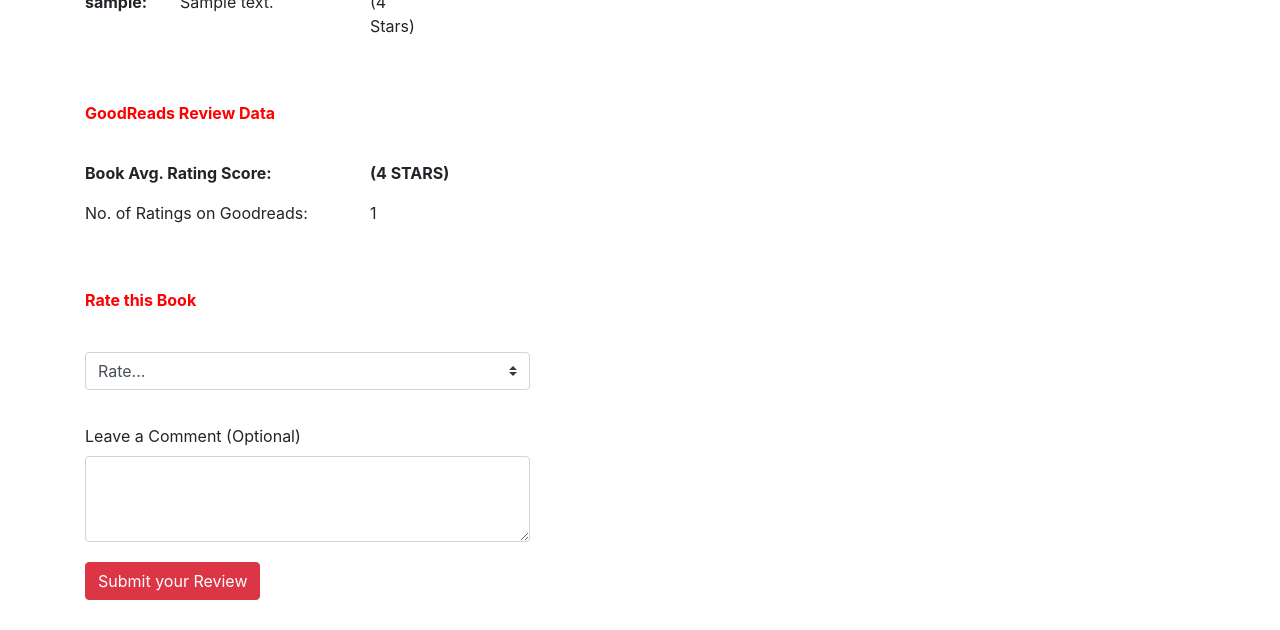
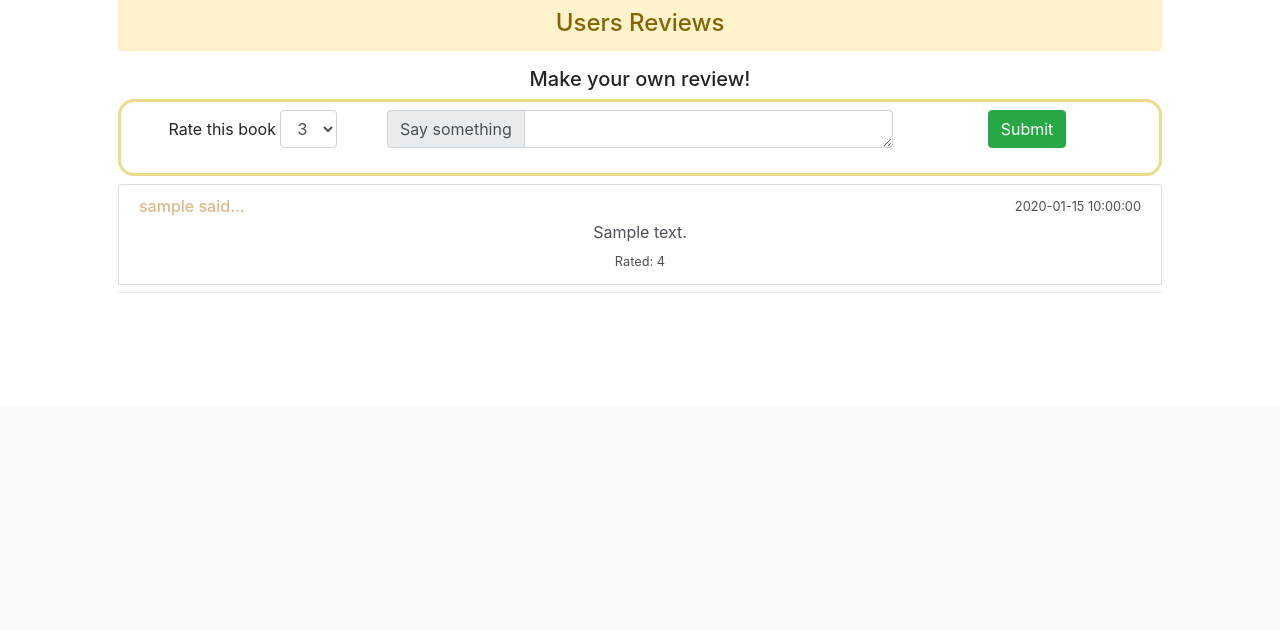
Before and after one commit to sultan-lion/project1, a Flask app: template templates/book.html in a window 1280 px wide. Shown: the part 393-1023 px from the top of the page. After the commit the page ends 800 px from the top, so only its background shows below. Run offline with Flask 2, Linux system fonts and the light colour scheme; the template is opened without the code that fills it: most values are stand-ins (such as "Sample title", 1, 10 or a date in 2020); one stand-in notice (Sample message) is shown; some libraries are stand-ins or nearby versions.

Commit message:
Added my updated project1

```diff
--- a/application.py
+++ b/application.py
@@ -1,9 +1,9 @@
 import os
-from flask import Flask, session, render_template,jsonify, request
+
+from flask import Flask, session
 from flask_session import Session
 from sqlalchemy import create_engine
 from sqlalchemy.orm import scoped_session, sessionmaker
-import requests
 
 app = Flask(__name__)
 
@@ -23,121 +23,4 @@ db = scoped_session(sessionmaker(bind=engine))
 
 @app.route("/")
 def index():
-    return render_template("index.html")
-
-@app.route("/register", methods=["POST"])
-def register():
-    name = request.form.get("name")
-    surname = request.form.get("surname")
-    email = request.form.get("email")
-    name = request.form.get("username")
-    password= request.form.get("password")
-    if not name or not surname or not email or not username or not password:
-        return render_template("error.html", message="Please fill the regstration form completely")
-
-    if db.execute("SELECT * FROM accounts WHERE username = :username", {"username": username}).rowcount != 0:
-        return render_template("error.html", message="You are already registered")
-
-    db.execute("INSERT INTO accounts (name, surname, email, username, password) VALUES (:name, :surname, :email, :username, :password)",
-            {"name": name, "surname": surname, "email": email, "username": username, "password": password })
-    db.commit()
-
-    return render_template("success.html",message="You have successfully been registered on the website!")
-
-@app.route("/search", methods=["POST"])
-def login():
-    username = request.form.get("username2")
-    password = request.form.get("password2")
-
-    if not username or not password:
-        return render_template("error.html", message="Please type both the username and the password")
-
-    # Make sure flight exists.
-    if db.execute("SELECT * FROM accounts WHERE username = :username", {"username": username}).rowcount == 0:
-        return render_template("error.html", message="Username does not exist")
-
-    if db.execute("SELECT * FROM accounts WHERE username = :username AND password= :password", {"username": username ,"password": password}).rowcount == 0:
-         return render_template("error.html", message="Wrong Password")
-    session["user"] = db.execute("SELECT * FROM accounts WHERE username = :username", {"username": username ,"password": password}).fetchone()
-    return render_template("search.html")
-
-@app.route("/search/books", methods=["POST"])
-def search():
-    book_isbn = request.form.get("book_isbn")
-    book_isbn = "%"+ book_isbn + "%"
-    search_results = db.execute("SELECT * FROM books WHERE isbn LIKE :isbn", {"isbn": book_isbn}).fetchall()
-    return render_template("results.html", search_results = search_results)
-
-@app.route("/search/books/<book_isbn>")
-def review(book_isbn):
-    book = db.execute("SELECT * FROM books WHERE isbn = :isbn", {"isbn": book_isbn}).fetchone()
-    book_rev = db.execute("SELECT book_isbn,rev_text, rev_rate,username FROM review JOIN accounts on review.user_id = accounts.id WHERE book_isbn = :book_isbn", {"book_isbn": book_isbn}).fetchall()
-    res = requests.get("https://www.goodreads.com/book/review_counts.json", params={"key": "y2a7MXJzKHF9HGrshbUsAQ", "isbns": book_isbn})
-    grv = res.json()
-    grv = {'avg_rate': grv["books"][0]["average_rating"], 'rate_count': grv["books"][0]["ratings_count"]}
-
-    return render_template("book.html",book=book,book_rev=book_rev,grv=grv)
-
-
-@app.route("/search/books/<book_isbn>/submitreview",methods=["POST"])
-def submit(book_isbn):
-    rev_text = request.form.get("text")
-    try:
-        rev_rate = int(request.form.get("rate"))
-    except ValueError:
-        return render_template("error.html", message="Please rate the Book!")
-    #Check if you have previously submitted a review for this book
-    if db.execute("SELECT * FROM review WHERE book_isbn = :book_isbn AND user_id= :user_id", {"book_isbn": book_isbn, "user_id": session["user"].id}).rowcount != 0:
-        return render_template("error.html", message="You have already submitted a review for this book!")
-
-     #INSERT INTO DATABASE'S REVIEW TABLE
-    if rev_text:
-        db.execute("INSERT INTO review (rev_text, rev_rate, book_isbn, user_id) VALUES (:rev_text, :rev_rate, :book_isbn, :user_id)",
-            {"rev_text": rev_text, "rev_rate": rev_rate, "book_isbn": book_isbn, "user_id": session["user"].id })
-        db.commit()
-    else:
-        db.execute("INSERT INTO review (rev_rate, book_isbn, user_id) VALUES (:rev_rate, :book_isbn, :user_id)",
-            {"rev_rate": rev_rate, "book_isbn": book_isbn, "user_id": session["user"].id })
-        db.commit()
-
-    #update rev count
-    book = db.execute("SELECT * FROM books WHERE isbn = :isbn", {"isbn": book_isbn}).fetchone()
-    if book.rev_count is None:
-        new_rev_count=1
-    else:
-        new_rev_count = book.rev_count + 1
-    db.execute("UPDATE books SET rev_count = :new_count WHERE isbn = :isbn",{"isbn": book_isbn, "new_count": new_rev_count})
-    db.commit()
-
-   #update average score
-    if db.execute("SELECT * FROM review WHERE book_isbn = :book_isbn",{"book_isbn": book_isbn}).rowcount == 1:
-        avg = float(rev_rate)
-        db.execute("UPDATE books SET avg_score = :avg WHERE isbn = :isbn",{"isbn": book_isbn, "avg": avg})
-        db.commit()
-        return render_template("success.html",message="You have successfully submitted your review!")
-    else:
-        oldrates = db.execute("SELECT * FROM review WHERE book_isbn = :book_isbn",{"book_isbn": book_isbn}).fetchall()
-        sum=0
-        for rev in oldrates:
-            sum = sum + int(rev.rev_rate)
-        avg = sum/new_rev_count
-        db.execute("UPDATE books SET avg_score = :avg WHERE isbn = :isbn",{"isbn": book_isbn, "avg": avg})
-        db.commit()
-        return render_template("success.html",message="You have successfully submitted your review!")
-
-
-# API ROUTES
-@app.route("/api/<isbn>")
-def book_api(isbn):
-    if db.execute("SELECT * FROM books WHERE isbn = :book_isbn",{"book_isbn": isbn}).rowcount == 0:
-        return jsonify({"error": "Invalid ISBN or not in the Database"}), 404
-    else:
-        book = db.execute("SELECT * FROM books WHERE isbn = :book_isbn",{"book_isbn": isbn}).fetchone()
-        return jsonify({
-            "title": book.title,
-            "author": book.author,
-            "year": book.year,
-            "isbn": book.isbn,
-            "review_count": book.rev_count,
-            "average_score": book.avg_score
-        })
+    return "Project 1: TODO"
--- /dev/null
+++ b/static/style.css
@@ -0,0 +1,47 @@
+main .form-control
+{
+    /* center form controls */
+    display: inline-block;
+
+    /* override Bootstrap's 100% width for form controls */
+    width: auto;
+}
+
+.card-body {
+    text-align: start;
+}
+
+.results-container {
+    display: flex;
+    flex-direction: row;
+    flex-wrap: wrap;
+    justify-content: space-around;
+    align-items: baseline;
+}
+
+.book-container {
+    display: flex;
+    justify-content: center;
+}
+
+.form-border {
+    border-color: #ECDB88;
+    border-style: solid;
+    border-radius: 1rem;
+    padding: 0.5rem;
+}
+
+main
+{
+    /* scroll horizontally as needed */
+    overflow-x: auto;
+
+    /* center contents */
+    text-align: center;
+}
+
+main img
+{
+    /* constrain images on small screens */
+    max-width: 100%;
+}
--- a/templates/book.html
+++ b/templates/book.html
@@ -1,126 +1,81 @@
 {% extends "layout.html" %}
 
 {% block title %}
-    Success!
+    {{bookInfo[0]['title']}}
 {% endblock %}
 
-{% block body %}
+{% block content %}
 
-<!-- BASIC INFO ABOUT THE BOOK-->
-<div class="row">
-  <div class="col-3"></div>
-  <div class="col-6"><h3 style="color:red;text-float:center;margin-bottom:30px;margin-top:50px;">BOOK INFORMATION</h3></div>
-  <div class="col-3"></div>
+    <div class="row book-container">
+        <div class="col-sm-4">
+            <img src="http://covers.openlibrary.org/b/isbn/{{bookInfo[0]['isbn']}}-M.jpg" width="130px">
+        </div>
+        <div class="col-sm-4">
+            <h1>{{bookInfo[0]['title']}}</h1>
+            <h5>Author: {{bookInfo[0]['author']}}</h5>
+            <h5>Published: {{bookInfo[0]['year']}}</h5>
+            <h5>ISBN-10: {{bookInfo[0]['isbn']}}</h5>
         </div>
 
-<div class="row">
-  <div class="col-3"></div>
-  <div class="col-6">
-    <ul>
-        <li>ISBN: {{ book.isbn }}</li>
-        <li>Title: {{ book.title }}</li>
-        <li>Author: {{ book.author}} </li>
-        <li>Year: {{ book.year}} </li>
-    </ul>
+        <!--GOODREADS REVIEWS -->
+        <div class="col-sm-4">
+            <img class="mb-3" src="../static/goodreads.jpg" alt="Goodreads" width="200" height="45">
+            <h5>Nº of Ratings: {{bookInfo[1]['work_ratings_count']}}</h5>
+            <h5>Average Rating: {{bookInfo[1]['average_rating']}}</h5>
+            <h5>
+                <a href="https://www.goodreads.com/search?q={{bookInfo[0]['title']}}">Goodreads page</a>
+            </h5>
         </div>
-  <div class="col-3"></div>
     </div>
+    <div class="dropdown-divider"></div>
 
-<!-- BOOK REVIEW INFO FROM DATABASE-->
-<div class="row" style="margin-bottom:30px;margin-top:50px;">
-  <div class="col-10">
-    <h6 style="color:red;text-float:left;"><strong>Book Review And comments</strong> </h6>
+    <h4 class="alert alert-warning">Users Reviews</h4>
+    <h5>Make your own review!</h5>
+
+    <div>
+        <!-- REVIEW FORM -->
+        <form method="POST" class="form-border">
+            <div class="form-row">
+                <div class="form-group col-sm">
+                    <label for="rating">Rate this book</label>
+                    <select id="rating" name="rating" class="form-control" required>
+                        <option value="1">1</option>
+                        <option value="2">2</option>
+                        <option selected value="3">3</option>
+                        <option value="4">4</option>
+                        <option value="5">5</option>
+                    </select>
                 </div>
-  <div class="col-2"></div>
+                <div class="form-group col-sm-6">
+                    <div class="input-group">
+                        <div class="input-group-prepend">
+                            <span class="input-group-text">Say something</span>
                         </div>
-<div class="row" style="margin-bottom:10px;">
-  <div class="col-3">
-    <P style="text-float:left;"><strong>Book Avg. Rating Score:</strong>  </p>
+                        <textarea name="comment" id="comment" class="form-control" rows="1" required></textarea>
                     </div>
-  <div class="col-2">  <P style="text-float:left;"><strong>{% if book.avg_score %}({{ "%.2f"|format(book.avg_score|float)}} STARS){% else %}NO AVG RATING{%endif %}</strong></p></div>
-  <div class="col-7"></div>
                 </div>
-{% if book_rev %}
-{% for rev in book_rev %}
-<div class="row">
-  <div class="col-1"><P style="text-float:left;"><strong>{{rev.username}}:</strong></p></div>
-  <div class="col-2">
-    <P style="text-float:left;">{{rev.rev_text}}</p>
+                <div class="form-group col-sm">
+                    <button class="btn btn-success" type="submit">Submit</button>
                 </div>
-  <div class="col-1">
-    <P style="text-float:left;">({{rev.rev_rate}} Stars) </p>
             </div>
-  <div class="col-8"></div>
+        </form>
+
+        <!-- REVIEW LIST -->
+        <div id="userReviews">
+            <h2></h2>
+            {% for review in reviews %}
+            <div class="list-group">
+                <a href="#" class="list-group-item list-group-item-action flex-column align-items-start">
+                    <div class="d-flex w-100 justify-content-between">
+                        <h6 class="mb-1" style="color:burlywood">{{review['username']}} said...</h6>
+                        <small>{{review['time']}}</small>
+                    </div>
+                    <p class="mb-1">{{review['comment']}}</p>
+                    <small>Rated: {{review['rating']}}</small>
+                </a>
+                <div class="dropdown-divider"></div>
             </div>
             {% endfor %}
-{% else %}
-
-<div class="row">
-  <div class="col-1"></div>
-  <div class="col-3"><P style="text-float:left;"><strong>No comments left for this book</strong></p></div>
-  <div class="col-7"></div>
         </div>
-
-{%endif %}
-
-<!-- BOOK REVIEW INFO FROM goodreads api-->
-<div class="row" style="margin-bottom:30px;margin-top:50px;">
-  <div class="col-10">
-    <h6 style="color:red;text-float:left;"><strong>GoodReads Review Data</strong></h6>
     </div>
-  <div class="col-2"></div>
-</div>
-<div class="row">
-  <div class="col-3">
-    <P style="text-float:left;"><strong>Book Avg. Rating Score:</strong>  </p>
-  </div>
-  <div class="col-2">  <P style="text-float:left;"><strong>({{grv.avg_rate}} STARS)</strong></p></div>
-  <div class="col-7"></div>
-</div>
-<div class="row" style="margin-bottom:10px;">
-  <div class="col-3">
-    <P style="text-float:left;">No. of Ratings on Goodreads:</p>
-  </div>
-  <div class="col-2">  <P style="text-float:left;">{{grv.rate_count}} </p></div>
-  <div class="col-7"></div>
-</div>
-
-
-
-<!-- SUBMIT A REVIEW -->
-<div class="row" style="margin-bottom:30px;margin-top:50px;">
-  <div class="col-10">
-    <h6 style="color:red;text-float:left;"><strong>Rate this Book</strong></h6>
-  </div>
-  <div class="col-2"></div>
-</div>
-
-<div class="row" style="margin-bottom:10px;">
-  <div class="col-5">
-    <form class="form-group" action="{{ url_for('submit',book_isbn=book.isbn) }}" method="post">
-      <div class="form-group" style="margin-bottom:30px;">
-        <select name="rate"class="custom-select my-1 mr-sm-2" id="inlineFormCustomSelectPref">
-          <option selected>Rate...</option>
-          <option value="1">One Star</option>
-          <option value="2">Two Stars</option>
-          <option value="3">Three Stars</option>
-          <option value="4">Four Stars</option>
-          <option value="5">Five Stars</option>
-        </select>
-      </div>
-      <div class="form-group">
-        <label for="exampleFormControlTextarea1">Leave a Comment (Optional)</label>
-        <textarea name="text" class="form-control" id="exampleFormControlTextarea1" rows="3"></textarea>
-      </div>
-      <div class="form-group">
-        <button type="submit" class="btn btn-danger my-1">Submit your Review</button>
-      </div>
-    </form>
-  </div>
-<div class="col-7"></div>
-</div>
-
-
-
-
 {% endblock %}
--- a/templates/error.html
+++ b/templates/error.html
@@ -4,7 +4,6 @@
     Error
 {% endblock %}
 
-{% block body %}
-    <h1>Error</h1>
-    {{ message }}
+{% block content %}
+    <h2>Oops, {{ message }}</h2>
 {% endblock %}
--- a/templates/layout.html
+++ b/templates/layout.html
@@ -1,18 +1,62 @@
 <!DOCTYPE html>
-<html>
-    <head>
-        <title>{% block title %}{% endblock %}</title>
-        <meta charset="utf-8">
-        <meta name="viewport" content="width=device-width, initial-scale=1">
-        <link rel="stylesheet" href="https://maxcdn.bootstrapcdn.com/bootstrap/4.4.1/css/bootstrap.min.css">
-        <script src="https://ajax.googleapis.com/ajax/libs/jquery/3.4.1/jquery.min.js"></script>
-        <script src="https://cdnjs.cloudflare.com/ajax/libs/popper.js/1.16.0/umd/popper.min.js"></script>
-        <script src="https://maxcdn.bootstrapcdn.com/bootstrap/4.4.1/js/bootstrap.min.js"></script>
-    </head>
-    <body>
-        <div class="container">
-            {% block body %}
-            {% endblock %}
+<html lang="en">
+
+<head>
+    <meta charset="utf-8" />
+    <meta name="viewport" content="width=device-width, initial-scale=1, shrink-to-fit=no">
+
+    <link rel="stylesheet" href="https://stackpath.bootstrapcdn.com/bootstrap/4.1.3/css/bootstrap.min.css" integrity="sha384-MCw98/SFnGE8fJT3GXwEOngsV7Zt27NXFoaoApmYm81iuXoPkFOJwJ8ERdknLPMO"
+        crossorigin="anonymous">
+    <link rel="stylesheet" href="../static/style.css">
+
+    <script src="https://code.jquery.com/jquery-3.3.1.slim.min.js" integrity="sha384-q8i/X+965DzO0rT7abK41JStQIAqVgRVzpbzo5smXKp4YfRvH+8abtTE1Pi6jizo"
+        crossorigin="anonymous"></script>
+    <script src="https://cdnjs.cloudflare.com/ajax/libs/popper.js/1.14.3/umd/popper.min.js" integrity="sha384-ZMP7rVo3mIykV+2+9J3UJ46jBk0WLaUAdn689aCwoqbBJiSnjAK/l8WvCWPIPm49"
+        crossorigin="anonymous"></script>
+    <script src="https://stackpath.bootstrapcdn.com/bootstrap/4.1.3/js/bootstrap.min.js" integrity="sha384-ChfqqxuZUCnJSK3+MXmPNIyE6ZbWh2IMqE241rYiqJxyMiZ6OW/JmZQ5stwEULTy"
+        crossorigin="anonymous"></script>
+
+    <title>Project 1: {% block title %}{% endblock %}</title>
+</head>
+
+<body>
+    <nav class="navbar navbar-expand-lg navbar-light bg-light border">
+        <a class="navbar-brand" style="color:gr">
+            Project 1: Books
+        </a>
+        <button class="navbar-toggler" type="button" data-toggle="collapse" data-target="#navbarNavDropdown"
+            aria-controls="navbarNavDropdown" aria-expanded="false" aria-label="Toggle navigation">
+            <span class="navbar-toggler-icon"></span>
+        </button>
+        <div class="navbar-collapse collapse" id="navbarNavDropdown">
+            {% if session.user_id %}
+                <ul class="navbar-nav mr-auto">
+                    <li class="nav-item"><a class="nav-link" href="/">Search</a></li>
+                </ul>
+                <ul class="navbar-nav ml-auto">
+                    <li class="nav-item"><a class="nav-link" href="#">{{ session.user_name }}</a></li>
+                    <li class="nav-item"><a class="nav-link" href="/logout">Log Out</a></li>
+                </ul>
+            {% else %}
+                <ul class="navbar-nav ml-auto">
+                    <li class="nav-item"><a class="nav-link" href="/register">Register</a></li>
+                    <li class="nav-item"><a class="nav-link" href="/login">Login</a></li>
+                </ul>
+            {% endif %}
         </div>
-    </body>
+    </nav>
+
+    {% if get_flashed_messages() %}
+        <div class="alert alert-info text-center" role="alert">
+            {{ get_flashed_messages() | join(" ") }}
+        </div>
+    {% endif %}
+
+    <main class="container p-5">
+        {% block content %}
+        {% endblock %}
+    </main>
+
+</body>
+
 </html>
```
Also changed, not shown: createtables.sql (deleted, +0 -25 lines), helpers.py (added, +14 -0 lines), import.py (+19 -12 lines), templates/index.html (+8 -57 lines), templates/login.html (added, +19 -0 lines), templates/register.html (added, +22 -0 lines), templates/results.html (+20 -16 lines), templates/search.html (deleted, +0 -32 lines), templates/success.html (deleted, +0 -10 lines), README.md, 3 other files. Lines whose indentation alone changed are shown as unchanged.
